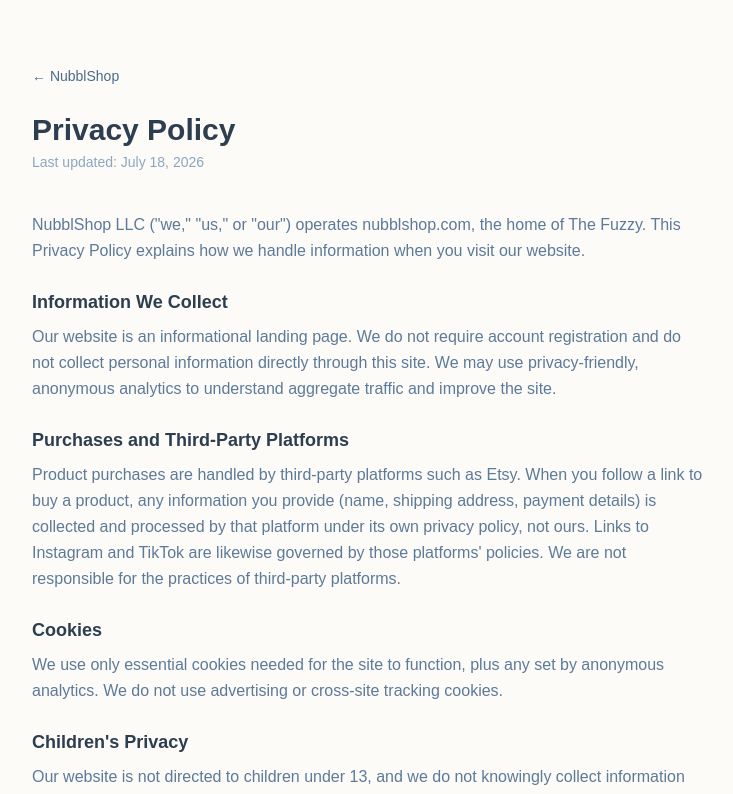
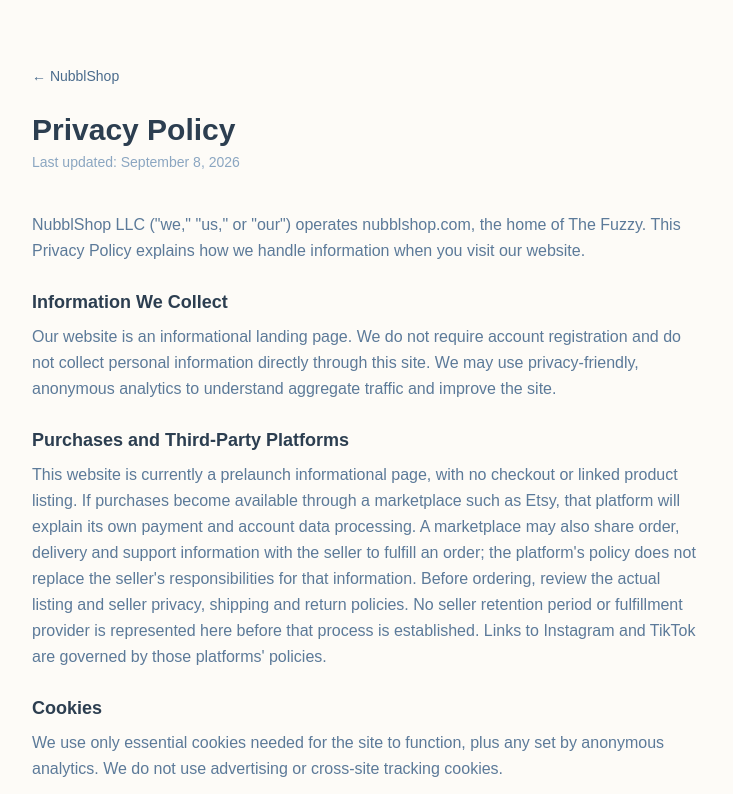
Before and after one commit to micahmckittrick/nubblshop-web, a Next.js app: page /privacy in a window 1280 px wide. Shown: the top 794 px of the page, without its empty margins (272-1005 px from the left). Built offline with nearby package versions, Linux system fonts and the light colour scheme.

Commit message:
fix: clarify prelaunch seller policies and isolate preview analytics

```diff
--- a/package.json
+++ b/package.json
@@ -11,7 +11,7 @@
   "dependencies": {
     "@vercel/analytics": "^2.0.1",
     "@vercel/speed-insights": "^2.0.0",
-    "next": "16.2.6",
+    "next": "16.2.12",
     "react": "19.2.4",
     "react-dom": "19.2.4"
   },
@@ -21,7 +21,7 @@
     "@types/react": "^19",
     "@types/react-dom": "^19",
     "eslint": "^9",
-    "eslint-config-next": "16.2.6",
+    "eslint-config-next": "16.2.12",
     "tailwindcss": "^4",
     "typescript": "^5"
   }
--- a/src/app/layout.tsx
+++ b/src/app/layout.tsx
@@ -29,7 +29,7 @@
       lang="en"
       className={`${geistSans.variable} ${geistMono.variable} h-full antialiased`}
     >
-      <body className="min-h-full flex flex-col">{children}<Analytics /><SpeedInsights /></body>
+      <body className="min-h-full flex flex-col">{children}{process.env.VERCEL_ENV === "production" && <><Analytics /><SpeedInsights /></>}</body>
     </html>
   );
 }
--- a/src/app/privacy/page.tsx
+++ b/src/app/privacy/page.tsx
@@ -15,7 +15,7 @@
           ← NubblShop
         </Link>
         <h1 className="text-3xl font-bold mt-6 mb-1">Privacy Policy</h1>
-        <p className="text-sm text-[#8ba6c1] mb-10">Last updated: July 18, 2026</p>
+        <p className="text-sm text-[#8ba6c1] mb-10">Last updated: September 8, 2026</p>
 
         <div className="space-y-6 text-[#5c7a99] leading-relaxed">
           <p>
@@ -41,13 +41,17 @@
               Purchases and Third-Party Platforms
             </h2>
             <p>
-              Product purchases are handled by third-party platforms such as
-              Etsy. When you follow a link to buy a product, any information you
-              provide (name, shipping address, payment details) is collected and
-              processed by that platform under its own privacy policy, not ours.
-              Links to Instagram and TikTok are likewise governed by those
-              platforms&apos; policies. We are not responsible for the practices
-              of third-party platforms.
+              This website is currently a prelaunch informational page, with no
+              checkout or linked product listing. If purchases become available
+              through a marketplace such as Etsy, that platform will explain its
+              own payment and account data processing. A marketplace may also
+              share order, delivery and support information with the seller to
+              fulfill an order; the platform&apos;s policy does not replace the
+              seller&apos;s responsibilities for that information. Before ordering,
+              review the actual listing and seller privacy, shipping and return
+              policies. No seller retention period or fulfillment provider is
+              represented here before that process is established. Links to
+              Instagram and TikTok are governed by those platforms&apos; policies.
             </p>
           </section>
 
--- a/src/app/terms/page.tsx
+++ b/src/app/terms/page.tsx
@@ -15,7 +15,7 @@
           ← NubblShop
         </Link>
         <h1 className="text-3xl font-bold mt-6 mb-1">Terms of Service</h1>
-        <p className="text-sm text-[#8ba6c1] mb-10">Last updated: July 18, 2026</p>
+        <p className="text-sm text-[#8ba6c1] mb-10">Last updated: September 8, 2026</p>
 
         <div className="space-y-6 text-[#5c7a99] leading-relaxed">
           <p>
@@ -31,9 +31,9 @@
             </h2>
             <p>
               This website provides information about NubblShop products,
-              including The Fuzzy, and links to third-party platforms where our
-              products are sold. You agree to use the site only for lawful
-              purposes.
+              including The Fuzzy. It is currently a prelaunch landing page,
+              not a checkout, and does not link an available product listing.
+              You agree to use the site only for lawful purposes.
             </p>
           </section>
 
@@ -42,10 +42,13 @@
               Purchases
             </h2>
             <p>
-              Purchases are completed on third-party platforms such as Etsy.
-              Those transactions are subject to the terms, policies, shipping,
-              and return practices of the platform where the purchase is made. We
-              are not responsible for the operation of those platforms.
+              When an owned marketplace listing becomes available, review that
+              listing&apos;s price, availability, product specifications, shipping,
+              returns and seller contact information before ordering. Marketplace
+              transaction rules and the seller&apos;s fulfillment commitments are
+              distinct; using a third-party platform does not remove the
+              seller&apos;s responsibilities. This prelaunch website does not yet
+              make delivery, stock or return-window commitments.
             </p>
           </section>
 
```
Also changed, not shown: 1 other file (tests, documents, lock files or other folders).
